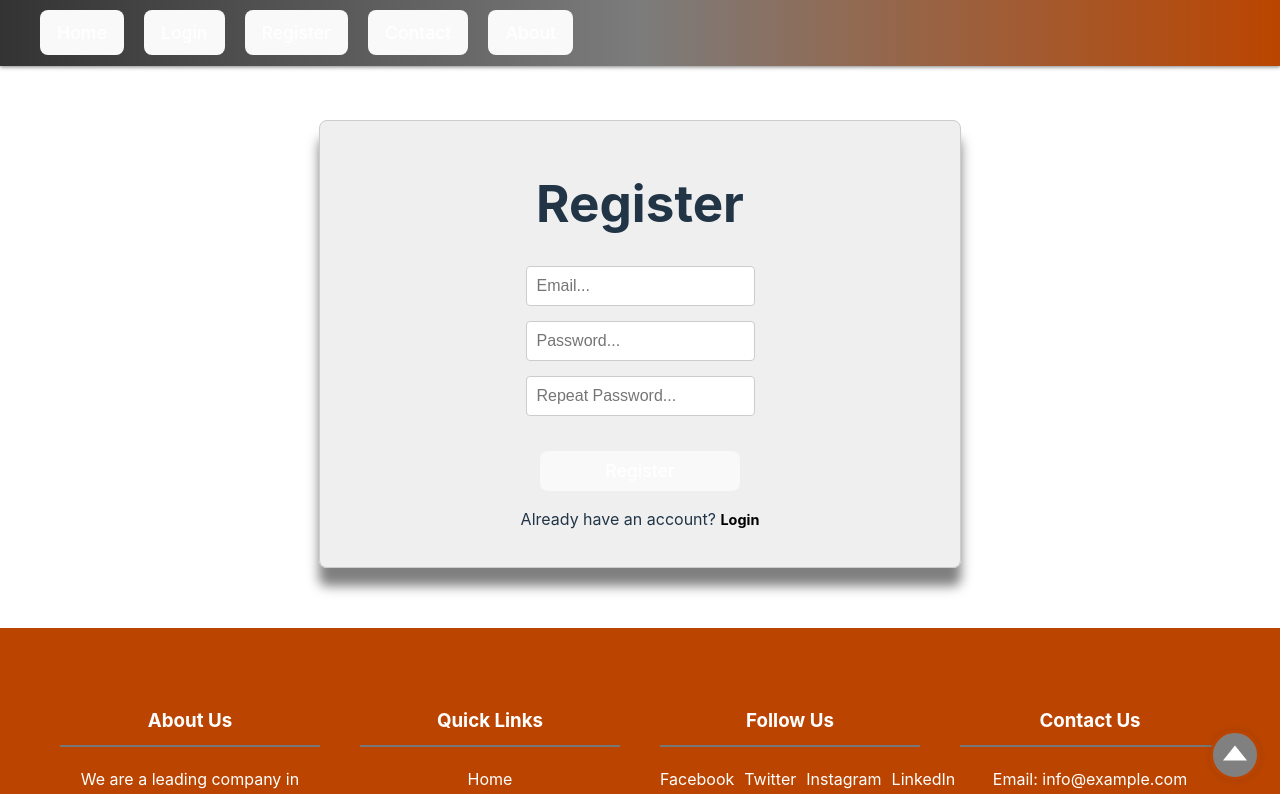
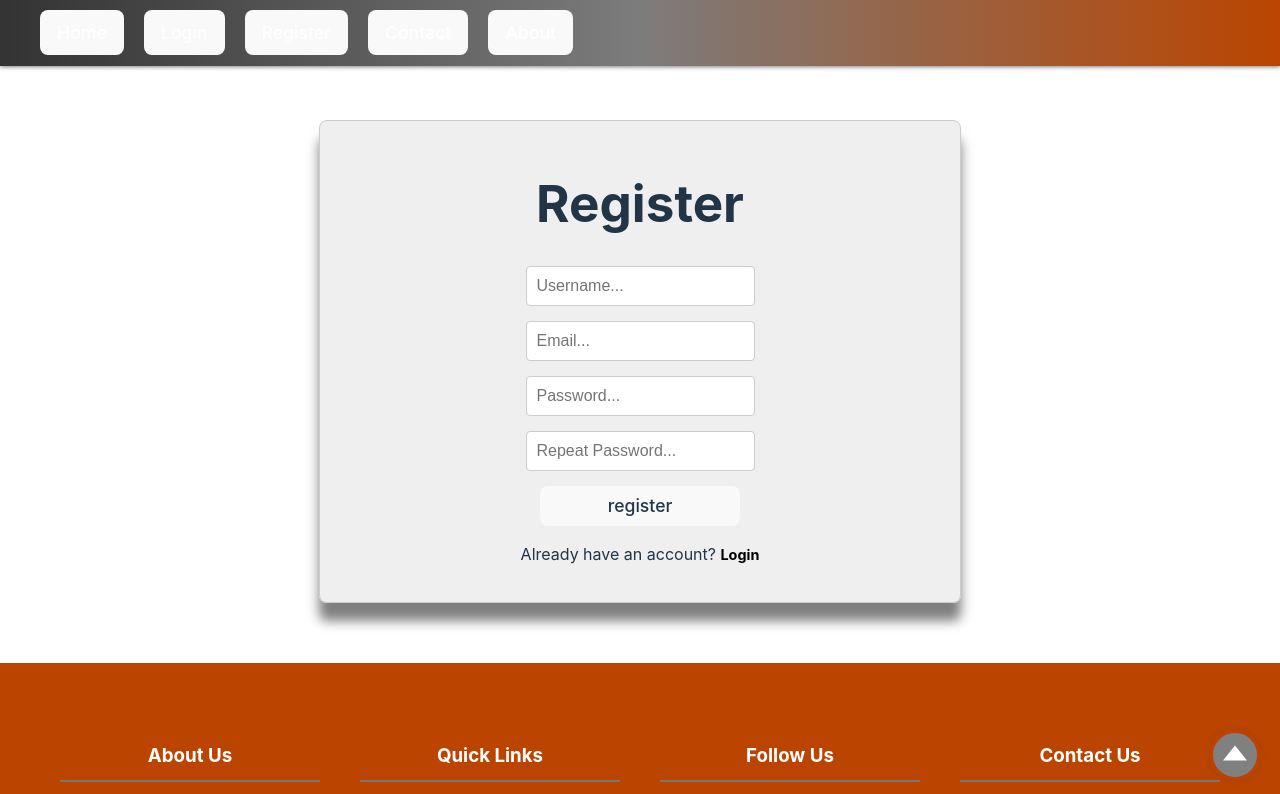
Before and after one commit to StefanAntenev/CoockingDelights, a React (Vite) app in the folder Client/: page /register in a window 1280 px wide. Shown: the top 794 px of the page. Built offline with nearby package versions, Linux system fonts and the light colour scheme.

Commit message:
Add register validation. Add error message

```diff
--- a/Client/src/App.jsx
+++ b/Client/src/App.jsx
@@ -29,6 +29,7 @@ function App() {
     }
 
     const contextData = {
+        userId: authState._id,
         email: authState.email,
         accessToken: authState.accessToken,
         isAuthenticated: !!authState.email,
--- a/Client/src/api/auth-api.js
+++ b/Client/src/api/auth-api.js
@@ -7,3 +7,9 @@ export const login = async (email, password) => {
 
     return authData;
 };
+
+export const register = async (username, email, password) => {
+    const authData = await requester.post(`${BASE_URL}/register`, { username, email, password });
+
+    return authData;
+};
--- a/Client/src/api/requester.js
+++ b/Client/src/api/requester.js
@@ -14,7 +14,11 @@ export async function requester(method, url, data) {
     }
 
     const response = await fetch(url, options);
-    const result = response.json();
+    const result = await response.json();
+
+    if (!response.ok) {
+        throw (result);
+    }
 
     return result;
 }
--- a/Client/src/components/Register.css
+++ b/Client/src/components/Register.css
@@ -31,10 +31,7 @@
 .registerbtn {
     overflow: hidden;
         width: 200px;
-        margin:  auto;
         height: 40px;
-        display: flex;
-        justify-content: center;
         align-items: center;
         font-size: 16px;
         margin-top: 20px;
@@ -58,3 +55,62 @@
     font-synthesis: none;
     overflow: hidden;
 }
+
+.registerbtn {
+    border-radius: 8px;
+    border: 3px solid transparent;
+    margin: auto 120px;
+    font-size: 1.1em;
+    font-weight: 500;
+    font-family: inherit;
+    background-color: #1a1a1a;
+    color: white;
+    cursor: pointer;
+    transition: transform 0.1s ease, border-color 0.7s;
+    overflow: hidden;
+    text-decoration: none;
+}
+
+.registerbtn:hover {
+    border-color: #bb4500;
+    transform: scale(1.2);
+    /* Scales the button to 110% on hover */
+}
+
+.registerbtn:active {
+    transform: scale(0.98);
+}
+
+.registerbtn:focus,
+.registerbtn:focus-visible {
+    outline: 4px auto -webkit-focus-ring-color;
+}
+
+@media (prefers-color-scheme: light) {
+    .registerbtn {
+        color: #213547;
+        background-color: #ffffff;
+    }
+
+    .registerbtn:hover {
+        color: #747bff;
+    }
+
+    .registerbtn {
+        background-color: #f9f9f9;
+    }
+}
+
+.error {
+    color: rgb(0, 0, 0);
+    font-size: 1.2em;
+    margin-top: 15px;
+    margin-bottom: 25px;
+    font-weight: bold;
+    margin-bottom: 5px;
+    border: 1px solid red;
+    background-color: #bb4500;
+    padding: 10px;
+    border-radius: 4px;
+    box-shadow: 0 0 5px rgba(0, 0, 0, 0.3);
+}
--- a/Client/src/components/Register.jsx
+++ b/Client/src/components/Register.jsx
@@ -1,60 +1,51 @@
 import './Register.css'
 
-import React, { useState } from 'react';
+import { useRegister } from '../hooks/useAuth';
+import { useNavigate } from 'react-router-dom';
+import { useForm } from '../hooks/useForm';
+import { useState } from 'react';
+
+const initialValues = { username: '', email: '', password: '', repeatPassword: '' }
 
 export default function Register() {
-    const [email, setName] = useState('');
-    const [password, setPassword] = useState('');
-    const [repeatPassword, setRepeatPassword] = useState('');
+    const [error, setError] = useState('');
+    const register = useRegister();
+    const navigate = useNavigate();
 
-    const handleRegisterSubmit = (event) => {
-        event.preventDefault();
-        // Access the form data here (email, password, repeatPassword)
-        console.log('Email:', email);
-        console.log('Password', password);
-        console.log('Repeat Password', repeatPassword);
-        // Form data, sending it to a server
-
-        if (email === '' || password === '' || repeatPassword === '') {
-            throw new Error('All fields must be filled');
+    const registerHandler = async ({ username, email, password, repeatPassword }) => {
+        if (password !== repeatPassword) {
+            setError('Passwords don\'t match');
+            // console.error('Passwords don\'t match');
+            return;
         }
 
-        if (password !== repeatPassword) {
-            throw new Error('Passwords do not match');
+        try {
+            await register(username, email, password, repeatPassword);
+            navigate('/');
+        } catch (err) {
+            setError(err.message);
         }
-
-        const emailRegex = /^[^\s@]+@[^\s@]+\.[^\s@]+$/;
-        if (!emailRegex.test(email)) {
-            throw new Error('Invalid email format');
-        }
-
-        if (password.length < 6) {
-            throw new Error('Password must be at least 6 characters long');
-        }
-
-        fetch('http://localhost:3030/jsonstore/users', {
-            method: 'POST',
-            headers: {
-            'Content-Type': 'application/json',
-            },
-            body: JSON.stringify({ email, password, repeatPassword }),
-        })
-            .then(response => response.json())
-            .then(data => {
-            // Handle the response from the server
-            console.log('Server response:', data);
-            })
-            .catch(error => {
-            // Handle any errors that occurred during the request
-            console.error('Error:', error);
-            });
     };
 
+    const { values, changeHandler, submitHandler } = useForm(initialValues, registerHandler);
 
     return (
         <>
-            <form className="register-form" onSubmit={handleRegisterSubmit}>
-            <h1>Register</h1>
+            <form className="register-form" onSubmit={submitHandler}>
+                <h1>Register</h1>
+                <div>
+                    <label className="emaillable" htmlFor="email"></label>
+                    <input
+                        className="emailinput"
+                        type="text"
+                        id="username"
+                        name="username"
+                        placeholder="Username..."
+                        value={values.username}
+                        onChange={changeHandler}
+                    />
+                </div>
+
                 <div>
                     <label className="emaillable" htmlFor="email"></label>
                     <input
@@ -63,8 +54,9 @@ export default function Register() {
                         id="email"
                         name="email"
                         placeholder="Email..."
-                        value={email}
-                        onChange={(event) => setName(event.target.value)}
+                        value={values.email}
+                        onChange={changeHandler}
+
                     />
                 </div>
 
@@ -76,8 +68,9 @@ export default function Register() {
                         id="password"
                         name="password"
                         placeholder="Password..."
-                        value={password}
-                        onChange={(event) => setPassword(event.target.value)}
+                        value={values.password}
+                        onChange={changeHandler}
+
                     />
                 </div>
 
@@ -89,13 +82,15 @@ export default function Register() {
                         id="repeatPassword"
                         name="repeatPassword"
                         placeholder="Repeat Password..."
-                        value={repeatPassword}
-                        onChange={(event) => setRepeatPassword(event.target.value)}
+                        value={values.repeatPassword}
+                        onChange={changeHandler}
                     />
                 </div>
-
-                <button className="registerbtn" type="submit">Register</button>
-                <p >Already have an account? <a className="aelement" href="/login">Login</a></p>
+                {error && <div className="error">{error}</div>}
+                <div>
+                    <input className="registerbtn" type="submit" value="register"></input>
+                    <p >Already have an account? <a className="aelement" href="/login">Login</a></p>
+                </div>
             </form>
         </>
     );
--- a/Client/src/contexts/AuthContext.js
+++ b/Client/src/contexts/AuthContext.js
@@ -2,6 +2,7 @@ import { createContext } from "react";
 
 
 export const AuthContext = createContext({
+    userId: '',
     email: '',
     accessToken: '',
     isAuthenticated: false,
--- a/Client/src/hooks/useAuth.js
+++ b/Client/src/hooks/useAuth.js
@@ -2,6 +2,7 @@ import { useContext } from "react";
 
 import { login } from "../api/auth-api";
 import { AuthContext } from "../contexts/AuthContext";
+import { register } from "../api/auth-api";
 
 export const useLogin = () => {
     const {changeAuthState} = useContext(AuthContext)
@@ -10,7 +11,24 @@ export const useLogin = () => {
         const result = await login(email, password);
 
         changeAuthState(result);
+
+        return result;
+
     }
 
     return loginHandler;
 };
+
+export const useRegister = () => {
+    const {changeAuthState} = useContext(AuthContext)
+
+    const registerHandler = async (username, email, password) => {
+        const result = await register(username, email, password);
+
+        changeAuthState(result);
+
+        return result
+    }
+
+    return registerHandler;
+}
```
